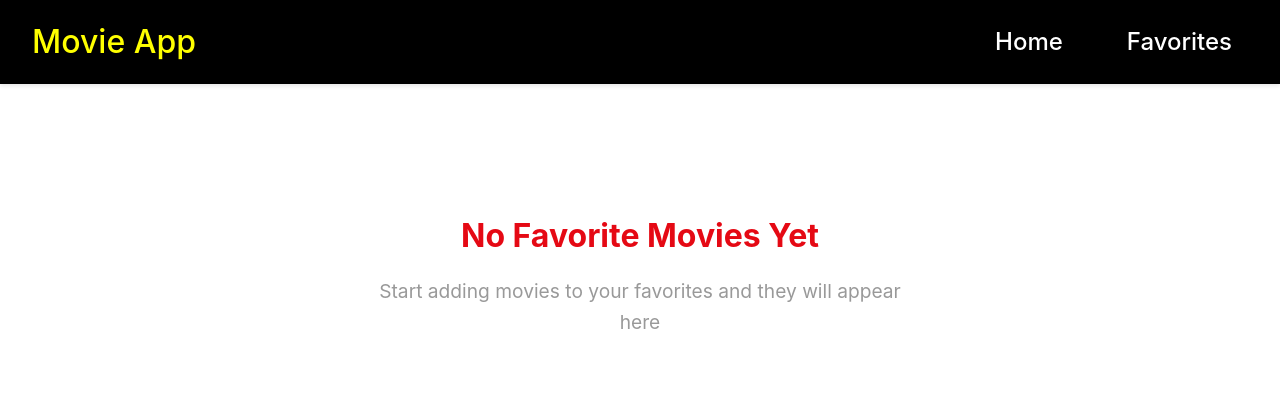
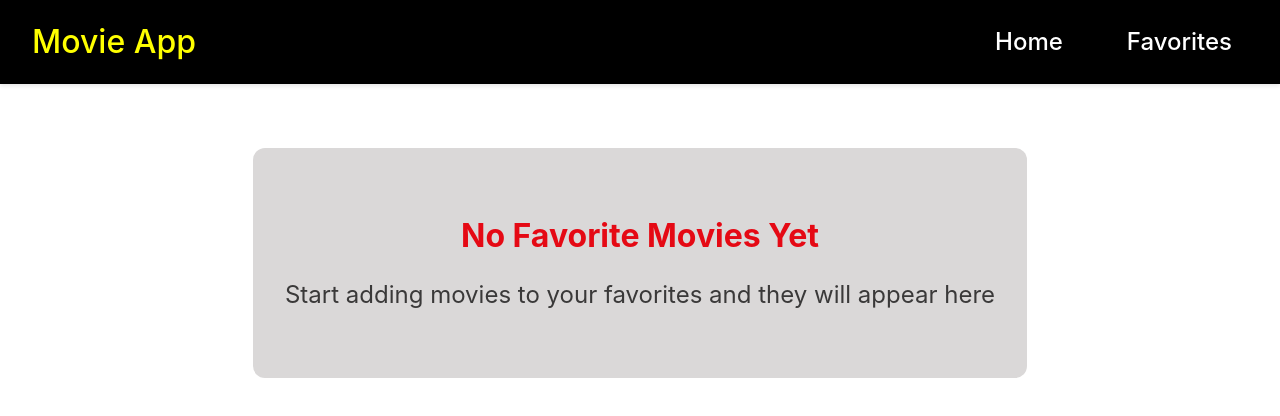
Before and after one commit to LDHoangHuy/React_MovieList_Learning_Prj, a React (Vite) app in the folder frontend/: page /favorites in a window 1280 px wide. Shown: the top 416 px of the page. Built offline with nearby package versions, Linux system fonts and the light colour scheme.

Commit message:
style: modify styles for displaying empty Favorites

```diff
--- a/frontend/src/css/Favorites.css
+++ b/frontend/src/css/Favorites.css
@@ -10,15 +10,16 @@
   font-size: 2.5rem;
   color: black;
   text-shadow: 2px 2px 4px rgba(0, 0, 0, 0.3);
+  border-bottom: 4px solid black;
 }
 
 .favorites-empty {
   text-align: center;
   padding: 4rem 2rem;
-  background-color: rgba(255, 255, 255, 0.05);
+  background-color: rgb(218, 216, 216);
   border-radius: 12px;
   margin: 2rem auto;
-  max-width: 600px;
+  max-width: 1000px;
 }
 
 .favorites-empty h2 {
@@ -28,8 +29,8 @@
 }
 
 .favorites-empty p {
-  color: #999;
-  font-size: 1.2rem;
+  color: #3a3939;
+  font-size: 1.5rem;
   line-height: 1.6;
 }
 
```
